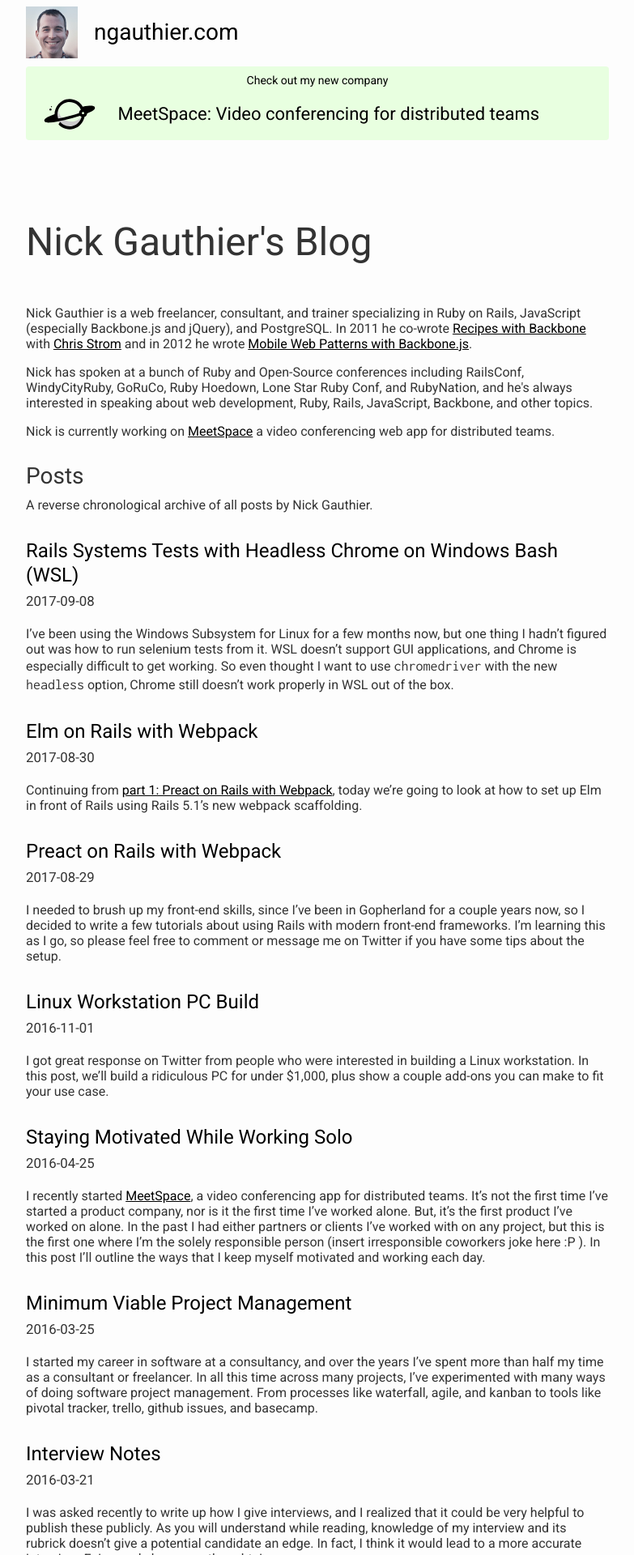
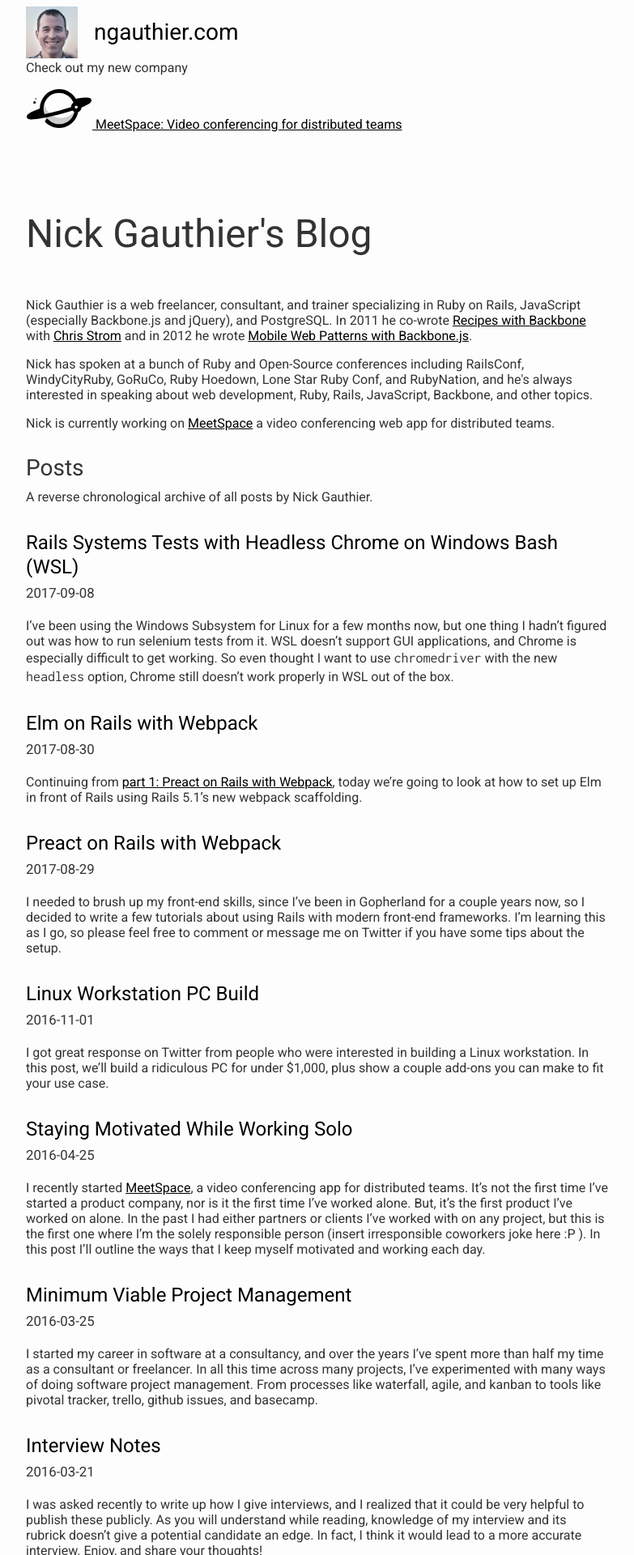
Before and after one commit to ngauthier/ngauthier.github.com, a Jekyll site: the page built from index.html, in a window 1280 px wide. Shown: the top 1920 px of the page at 81% size, without its empty margins (248-1031 px from the left). Built offline with Jekyll 4.4.1, drawn with Linux system fonts in a browser that asks for light colours.

Commit message:
remove promo styles

```diff
--- a/stylesheets/ngauthier.css
+++ b/stylesheets/ngauthier.css
@@ -89,42 +89,6 @@
   text-decoration: underline;
 }
 
-.promo {
-  color: black;
-  clear: both;
-  margin-top: 8px;
-  padding: 0;
-  font-size: 22px;
-  line-height: 64px;
-  background-color: #e8ffe0;
-  border-radius: 4px;
-  vertical-align: bottom;
-}
-
-.promo img {
-  display: inline-block;
-  height: 64px;
-  width: 64px;
-  margin: 0 1em;
-  vertical-align: bottom;
-}
-
-.promo p {
-  margin: 0;
-}
-
-.promo a {
-  text-decoration: none;
-}
-
-.promo p.intro {
-  text-align: center;
-  font-size: 14px;
-  line-height: 20px;
-  margin: 0;
-  padding: 7px 0 0 0;
-}
-
 .content {
   clear: both;
 }
```
